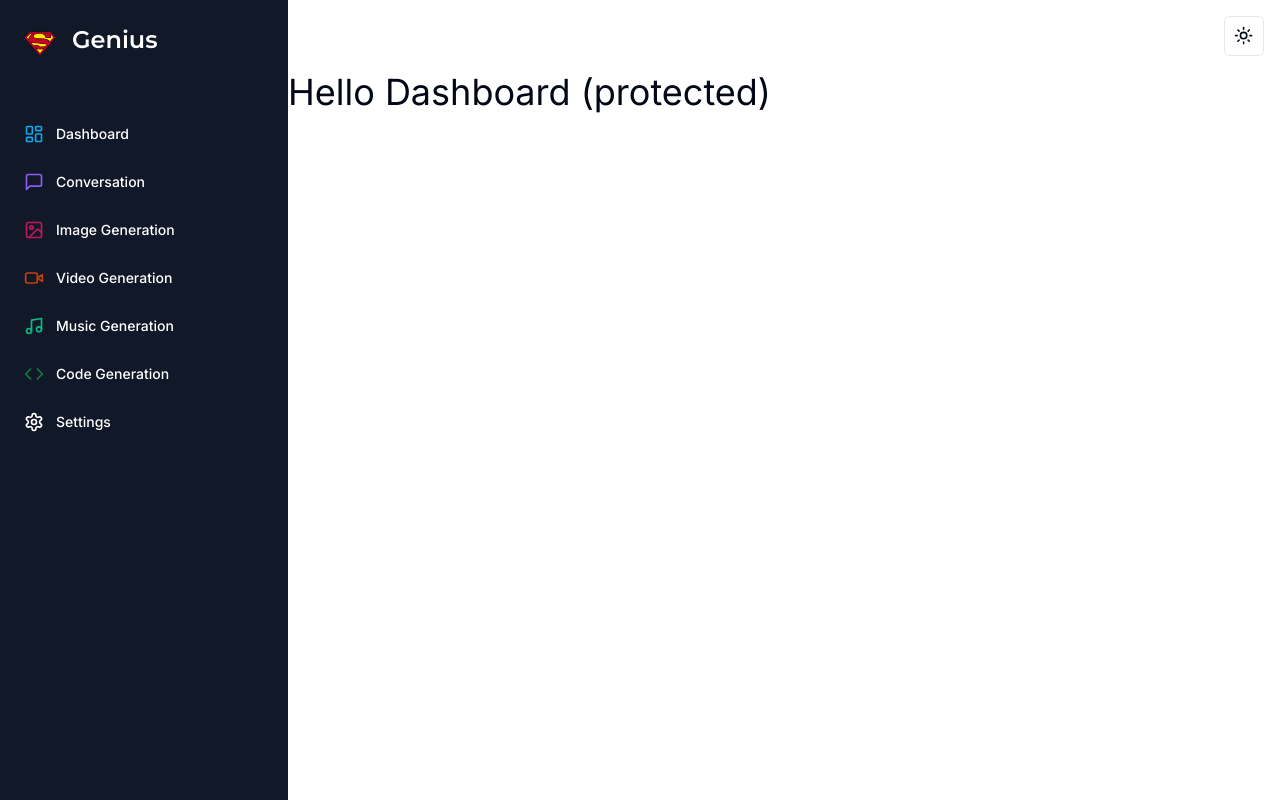
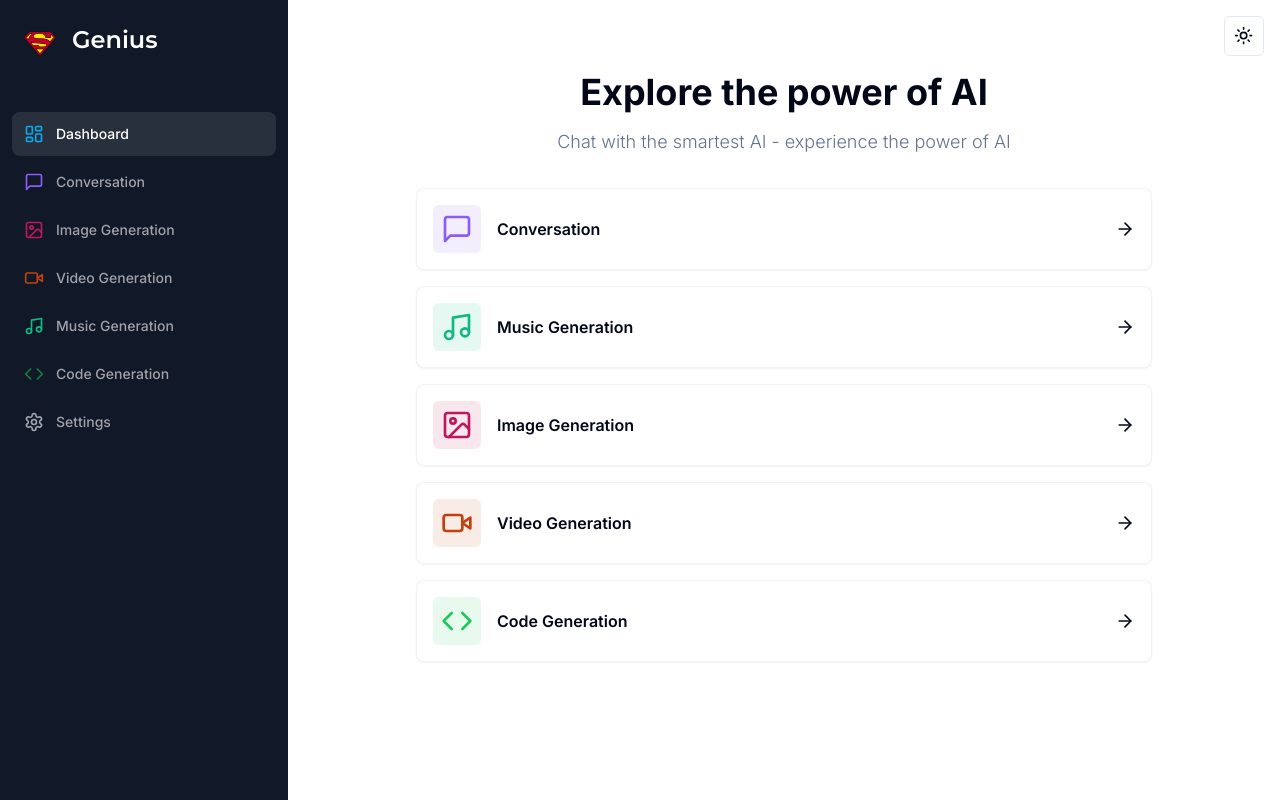
Before and after one commit to PiotrRomanczuk/NextJs-AI-Saas, a Next.js app: page /dashboard in a window 1280 px wide. Built offline with nearby package versions, Linux system fonts and the light colour scheme.

Commit message:
Adding routes for all pages + polishing Dashboard

```diff
--- /dev/null
+++ b/app/(dashboard)/(routes)/code/page.tsx
@@ -0,0 +1,15 @@
+
+export default function CodePage() {
+
+
+	return (
+		<div>
+			<div className='mb-8 space-y-4'>
+				<h2 className='text-2xl md:text-4xl font-bold text-center'>
+					Explore the power of AI
+				</h2>
+
+			</div>
+		</div>
+	);
+}
--- /dev/null
+++ b/app/(dashboard)/(routes)/conversation/page.tsx
@@ -0,0 +1,15 @@
+
+export default function ConversationPage() {
+
+
+	return (
+		<div>
+			<div className='mb-8 space-y-4'>
+				<h2 className='text-2xl md:text-4xl font-bold text-center'>
+					Explore the power of AI
+				</h2>
+
+			</div>
+		</div>
+	);
+}
--- /dev/null
+++ b/app/(dashboard)/(routes)/dashboard/dashboardTools.tsx
@@ -0,0 +1,39 @@
+import { Code, ImageIcon, MessageSquare, Music, VideoIcon } from 'lucide-react';
+
+export const dashboardTools = [
+	{
+		label: 'Conversation',
+		icon: MessageSquare,
+		color: 'text-violet-500',
+		bgColor: 'bg-violet-500/10',
+		href: '/conversation',
+	},
+	{
+		label: 'Music Generation',
+		icon: Music,
+		color: 'text-emerald-500',
+		bgColor: 'bg-emerald-500/10',
+		href: '/music',
+	},
+	{
+		label: 'Image Generation',
+		icon: ImageIcon,
+		color: 'text-pink-700',
+		bgColor: 'bg-pink-700/10',
+		href: '/image',
+	},
+	{
+		label: 'Video Generation',
+		icon: VideoIcon,
+		color: 'text-orange-700',
+		bgColor: 'bg-orange-700/10',
+		href: '/video',
+	},
+	{
+		label: 'Code Generation',
+		icon: Code,
+		color: 'text-green-500',
+		bgColor: 'bg-green-500/10',
+		href: '/code',
+	},
+];
--- a/app/(dashboard)/(routes)/dashboard/page.tsx
+++ b/app/(dashboard)/(routes)/dashboard/page.tsx
@@ -1,9 +1,43 @@
+'use client';
+
+import { Card } from '@/components/ui/card';
+import { cn } from '@/lib/utils';
 import { UserButton } from '@clerk/nextjs';
+import { ArrowRight } from 'lucide-react';
+
+import { dashboardTools } from './dashboardTools';
+import { useRouter } from 'next/navigation';
 
 export default function DashboardPage() {
+	const router = useRouter();
+
 	return (
 		<div>
-			<h1 className='text-4xl'>Hello Dashboard (protected)</h1>
+			<div className='mb-8 space-y-4'>
+				<h2 className='text-2xl md:text-4xl font-bold text-center'>
+					Explore the power of AI
+				</h2>
+				<p className='text-muted-foreground font-light text-small md:text-lg text-center'>
+					Chat with the smartest AI - experience the power of AI
+				</p>
+			</div>
+			<div className='px-4 md:px-20 lg:px-32 space-y-4'>
+				{dashboardTools.map((tool) => (
+					<Card
+						onClick={() => router.push(tool.href)}
+						key={tool.href}
+						className='p-4 border-black/5 flex items-center justify-between hover:shadow-md transition cursor-pointer'
+					>
+						<div className='flex items-center gap-x-4'>
+							<div className={cn('p-2 w-fit rounded-md', tool.bgColor)}>
+								<tool.icon className={cn('w-8 h-8', tool.color)} />
+							</div>
+							<div className='font-semibold'>{tool.label}</div>
+						</div>
+						<ArrowRight className='w-5 h-5' />
+					</Card>
+				))}
+			</div>
 		</div>
 	);
 }
--- /dev/null
+++ b/app/(dashboard)/(routes)/image/page.tsx
@@ -0,0 +1,15 @@
+
+export default function ImagePage() {
+
+
+	return (
+		<div>
+			<div className='mb-8 space-y-4'>
+				<h2 className='text-2xl md:text-4xl font-bold text-center'>
+					Explore the power of AI
+				</h2>
+
+			</div>
+		</div>
+	);
+}
--- /dev/null
+++ b/app/(dashboard)/(routes)/music/page.tsx
@@ -0,0 +1,15 @@
+
+export default function MusicPage() {
+
+
+	return (
+		<div>
+			<div className='mb-8 space-y-4'>
+				<h2 className='text-2xl md:text-4xl font-bold text-center'>
+					Explore the power of AI
+				</h2>
+
+			</div>
+		</div>
+	);
+}
--- /dev/null
+++ b/app/(dashboard)/(routes)/settings/page.tsx
@@ -0,0 +1,15 @@
+
+export default function CodePage() {
+
+
+	return (
+		<div>
+			<div className='mb-8 space-y-4'>
+				<h2 className='text-2xl md:text-4xl font-bold text-center'>
+					Explore the power of AI
+				</h2>
+
+			</div>
+		</div>
+	);
+}
--- /dev/null
+++ b/app/(dashboard)/(routes)/video/page.tsx
@@ -0,0 +1,15 @@
+
+export default function VideoPage() {
+
+
+	return (
+		<div>
+			<div className='mb-8 space-y-4'>
+				<h2 className='text-2xl md:text-4xl font-bold text-center'>
+					Explore the power of AI
+				</h2>
+
+			</div>
+		</div>
+	);
+}
--- a/app/layout.tsx
+++ b/app/layout.tsx
@@ -20,7 +20,12 @@
 		<ClerkProvider>
 			<html lang='en'>
 				<body className={inter.className}>
-					<ThemeProvider attribute='class' defaultTheme='system' enableSystem>
+					<ThemeProvider
+						attribute='class'
+						defaultTheme='system'
+						enableSystem
+						suppressHydrationWarning={true}
+					>
 						{children}
 					</ThemeProvider>
 				</body>
--- a/components/sidebar/mobile-sidebar.tsx
+++ b/components/sidebar/mobile-sidebar.tsx
@@ -1,4 +1,5 @@
 'use client';
+import { useState, useEffect } from 'react';
 
 import { Menu } from 'lucide-react';
 
@@ -7,6 +8,16 @@
 import Sidebar from '@/components/sidebar/sidebar';
 
 const MobileSidebar = () => {
+	const [isMounted, setIsMounted] = useState(false);
+
+	useEffect(() => {
+		setIsMounted(true);
+	}, []);
+
+	if (!isMounted) {
+		return null;
+	}
+
 	return (
 		<Sheet>
 			<SheetTrigger>
--- a/components/sidebar/sidebar.tsx
+++ b/components/sidebar/sidebar.tsx
@@ -1,8 +1,11 @@
 'use client';
 
+import { usePathname } from 'next/navigation';
 import Link from 'next/link';
+
+import { Montserrat } from 'next/font/google';
 import Image from 'next/image';
-import { Montserrat } from 'next/font/google';
+
 import { cn } from '@/lib/utils';
 
 const montserrat = Montserrat({
@@ -20,8 +23,10 @@
 }
 
 const Sidebar = () => {
+	const pathname = usePathname();
+
 	return (
-		<div className='space-y-4 py-4 flex flex-col h-full bg-[#111827 text-white'>
+		<div className='space-y-4 py-4 flex flex-col h-full bg-[#111827] text-white'>
 			<div className='px-3 py-2 flex-1'>
 				<Link href='/dashboard' className='flex items-center pl-3 mb-14'>
 					<div className='relative w-8 h-8 mr-4'>
@@ -36,7 +41,12 @@
 						<Link
 							href={route.href}
 							key={route.href}
-							className='text-sm group flex p-3 W-full justify-start font-medium cursor-pointer hover:text-white hover:bg-white/10 rounded-lg transition'
+							className={cn(
+								'text-sm group flex p-3 W-full justify-start font-medium cursor-pointer hover:text-white hover:bg-white/10 rounded-lg transition',
+								pathname === route.href
+									? 'text-white bg-white/10'
+									: 'text-zinc-400'
+							)}
 						>
 							<div className='flex items-center flex-1'>
 								<route.icon className={cn('h-5 w-5 mr-3', route.color)} />
--- /dev/null
+++ b/components/ui/card.tsx
@@ -0,0 +1,79 @@
+import * as React from "react"
+
+import { cn } from "@/lib/utils"
+
+const Card = React.forwardRef<
+  HTMLDivElement,
+  React.HTMLAttributes<HTMLDivElement>
+>(({ className, ...props }, ref) => (
+  <div
+    ref={ref}
+    className={cn(
+      "rounded-lg border bg-card text-card-foreground shadow-sm",
+      className
+    )}
+    {...props}
+  />
+))
+Card.displayName = "Card"
+
+const CardHeader = React.forwardRef<
+  HTMLDivElement,
+  React.HTMLAttributes<HTMLDivElement>
+>(({ className, ...props }, ref) => (
+  <div
+    ref={ref}
+    className={cn("flex flex-col space-y-1.5 p-6", className)}
+    {...props}
+  />
+))
+CardHeader.displayName = "CardHeader"
+
+const CardTitle = React.forwardRef<
+  HTMLParagraphElement,
+  React.HTMLAttributes<HTMLHeadingElement>
+>(({ className, ...props }, ref) => (
+  <h3
+    ref={ref}
+    className={cn(
+      "text-2xl font-semibold leading-none tracking-tight",
+      className
+    )}
+    {...props}
+  />
+))
+CardTitle.displayName = "CardTitle"
+
+const CardDescription = React.forwardRef<
+  HTMLParagraphElement,
+  React.HTMLAttributes<HTMLParagraphElement>
+>(({ className, ...props }, ref) => (
+  <p
+    ref={ref}
+    className={cn("text-sm text-muted-foreground", className)}
+    {...props}
+  />
+))
+CardDescription.displayName = "CardDescription"
+
+const CardContent = React.forwardRef<
+  HTMLDivElement,
+  React.HTMLAttributes<HTMLDivElement>
+>(({ className, ...props }, ref) => (
+  <div ref={ref} className={cn("p-6 pt-0", className)} {...props} />
+))
+CardContent.displayName = "CardContent"
+
+const CardFooter = React.forwardRef<
+  HTMLDivElement,
+  React.HTMLAttributes<HTMLDivElement>
+>(({ className, ...props }, ref) => (
+  <div
+    ref={ref}
+    className={cn("flex items-center p-6 pt-0", className)}
+    {...props}
+  />
+))
+CardFooter.displayName = "CardFooter"
+
+export { Card, CardHeader, CardFooter, CardTitle, CardDescription, CardContent }
```
